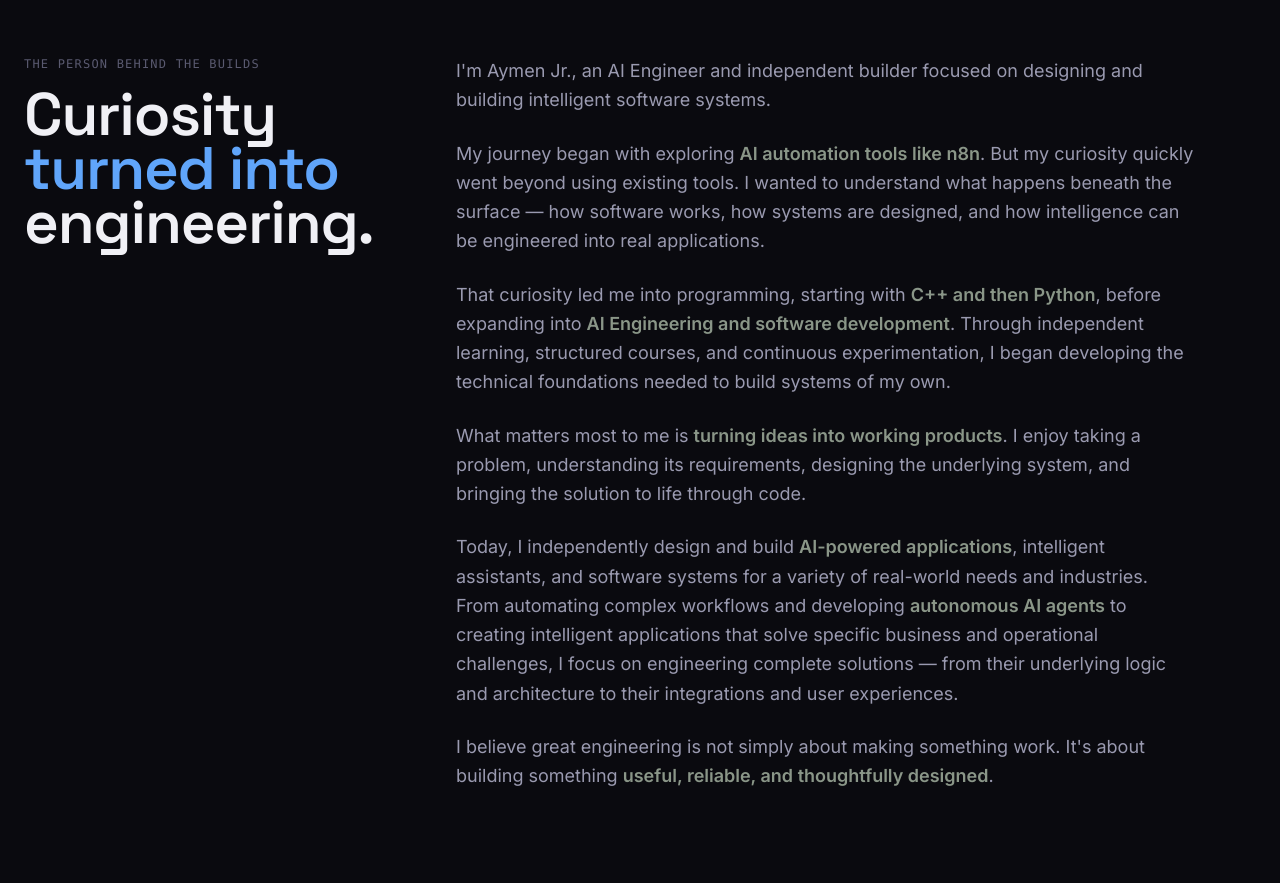
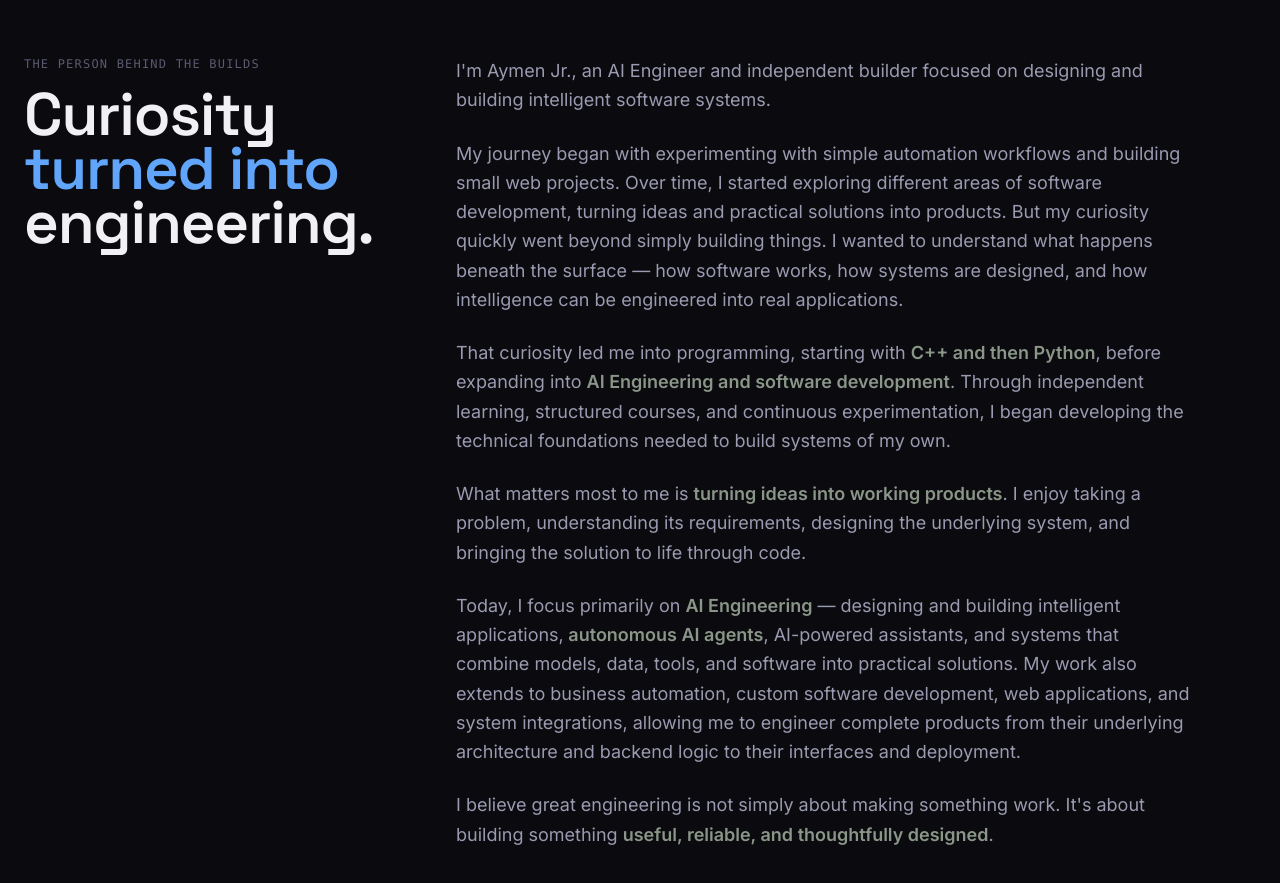
Before and after one commit to aymenfoot/aymenjr-portfolio, a Next.js app: page / in a window 1280 px wide. Shown: the part 840-1723 px from the top of the page. Built offline with nearby package versions, Linux system fonts and the light colour scheme.

Commit message:
Replace About biography with approved final copy, preserve emphasis styling

```diff
--- a/src/components/About.tsx
+++ b/src/components/About.tsx
@@ -19,9 +19,11 @@ export default function About() {
               intelligent software systems.
             </p>
             <p>
-              My journey began with exploring <span className="font-semibold text-[#8a9688]">AI automation tools like n8n</span>. But my curiosity quickly went
-              beyond using existing tools. I wanted to understand what happens beneath the surface — how
-              software works, how systems are designed, and how intelligence can be engineered into real
+              My journey began with experimenting with simple automation workflows and building small web
+              projects. Over time, I started exploring different areas of software development, turning
+              ideas and practical solutions into products. But my curiosity quickly went beyond simply
+              building things. I wanted to understand what happens beneath the surface — how software
+              works, how systems are designed, and how intelligence can be engineered into real
               applications.
             </p>
             <p>
@@ -36,11 +38,12 @@ export default function About() {
               life through code.
             </p>
             <p>
-              Today, I independently design and build <span className="font-semibold text-[#8a9688]">AI-powered applications</span>, intelligent assistants, and
-              software systems for a variety of real-world needs and industries. From automating complex
-              workflows and developing <span className="font-semibold text-[#8a9688]">autonomous AI agents</span> to creating intelligent applications that solve
-              specific business and operational challenges, I focus on engineering complete solutions —
-              from their underlying logic and architecture to their integrations and user experiences.
+              Today, I focus primarily on <span className="font-semibold text-[#8a9688]">AI Engineering</span> — designing and building intelligent applications,
+              <span className="font-semibold text-[#8a9688]"> autonomous AI agents</span>, AI-powered assistants, and systems that combine models, data, tools, and
+              software into practical solutions. My work also extends to business automation, custom
+              software development, web applications, and system integrations, allowing me to engineer
+              complete products from their underlying architecture and backend logic to their interfaces
+              and deployment.
             </p>
             <p>
               I believe great engineering is not simply about making something work. It&apos;s about building
```
